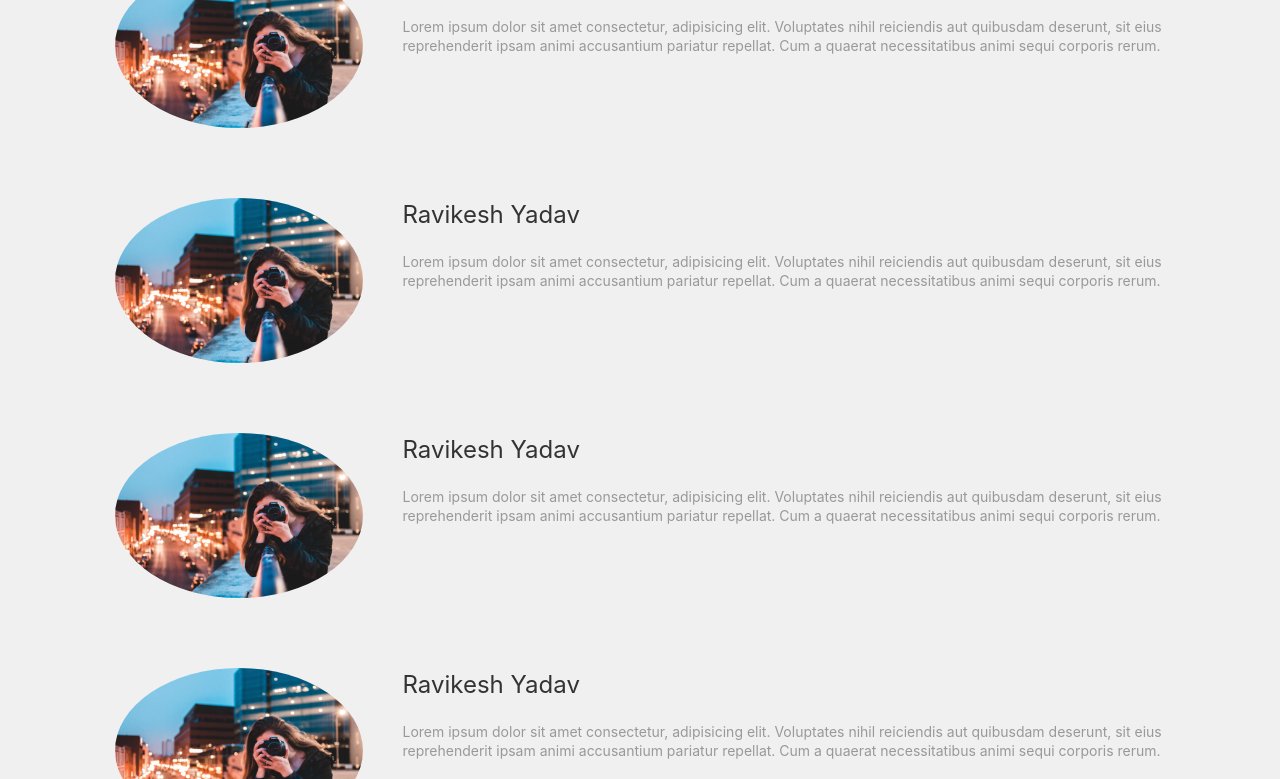
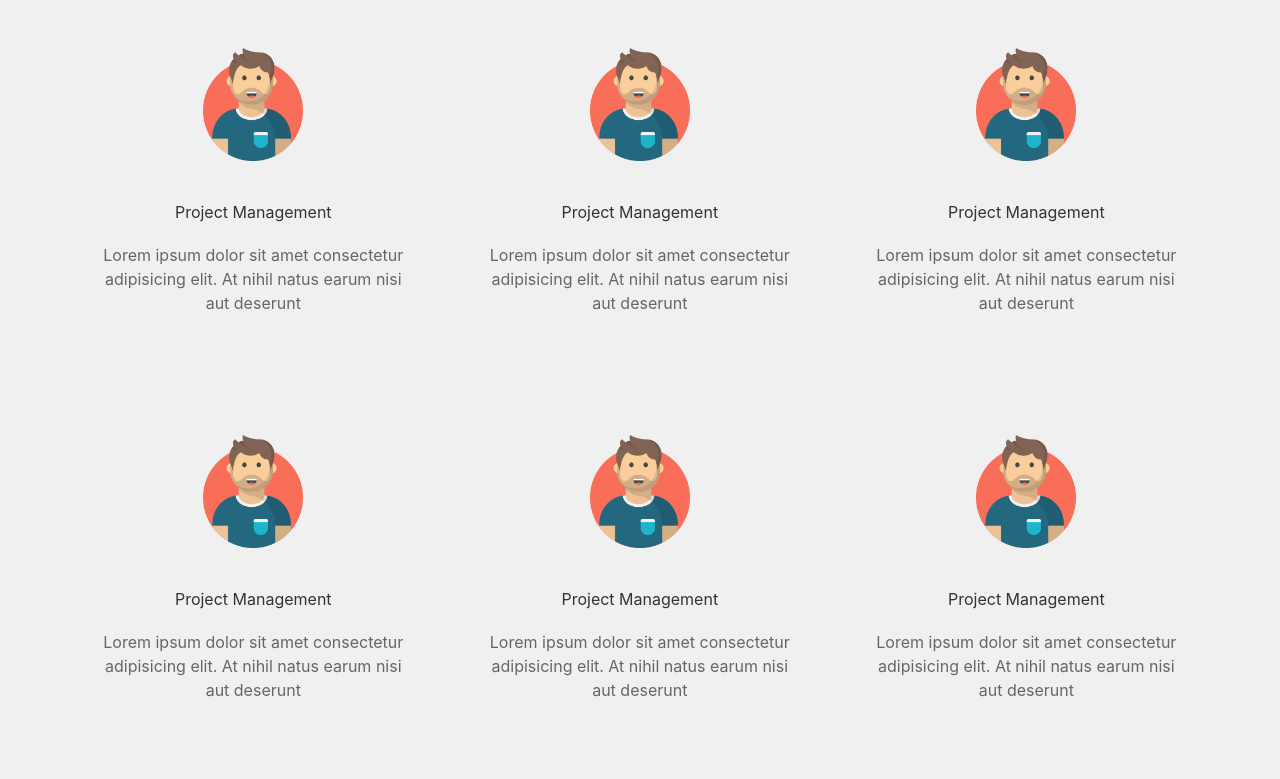
Before and after one commit to ravikesh4/photo, a plain HTML site: page about.html in a window 1280 px wide. Shown: the part 472-1251 px from the top of the page. Drawn offline with Linux system fonts and the light colour scheme.

Commit message:
about section

```diff
--- a/about.html
+++ b/about.html
@@ -65,50 +65,38 @@
     </section>
 
     <!-- About section  -->
-    <section class="uk-container uk-padding body-color"  uk-scrollspy="cls: uk-animation-fade; target: .hover-box; delay: 200;">
-        <!-- <h1 class="uk-text-center uk-text-uppercase uk-text-bold">About Our Team</h1> -->
-        <div class="uk-padding-small uk-box-shadow-hover-medium uk-border-rounded hover-box  uk-margin-left" uk-grid>
-            <div class="uk-width-1-4@m uk-text-center">
-                <img class="uk-border-circle" src="images/slider2.jpg" alt="Border circle">
+        <section class="body-color uk-margin-remove">
+        <h1 class="uk-text-center uk-padding-small uk-text-uppercase uk-text-bold">Our Services</h1>
+        <div class="uk-margin-left uk-padding uk-padding-remove-top uk-margin-right uk-child-width-1-3@m uk-text-center" uk-grid uk-scrollspy="cls: uk-animation-fade; target: .hover-box; delay: 200;">
+            <div class="uk-box-shadow-hover-medium hover-box uk-padding">
+                <img src="images/user.png" alt="user image" style="width: 100px; ">
+                <h5 class="">Project Management</h5>
+                <p  class="uk-margin-remove">Lorem ipsum dolor sit amet consectetur adipisicing elit. At nihil natus earum nisi aut deserunt </p>
             </div>
-            <div class="uk-width-3-4@m">
-                <h3 class="uk-margin-remove">Ravikesh Yadav</h3>
-                <p class="uk-text-meta">
-                    Lorem ipsum dolor sit amet consectetur, adipisicing elit. Voluptates nihil reiciendis aut quibusdam deserunt, sit eius reprehenderit ipsam animi accusantium pariatur repellat. Cum a quaerat necessitatibus animi sequi corporis rerum.
-                </p>
+            <div class="uk-box-shadow-hover-medium hover-box uk-padding">
+                <img src="images/user.png" alt="user image" style="width: 100px; ">
+                <h5 class="">Project Management</h5>
+                <p  class="uk-margin-remove">Lorem ipsum dolor sit amet consectetur adipisicing elit. At nihil natus earum nisi aut deserunt </p>
             </div>
-        </div>
-        <div class="uk-padding-small uk-box-shadow-hover-medium uk-border-rounded hover-box  uk-margin-left" uk-grid>
-            <div class="uk-width-1-4@m uk-text-center">
-                <img class="uk-border-circle" src="images/slider2.jpg" alt="Border circle">
+            <div class="uk-box-shadow-hover-medium hover-box uk-padding">
+                <img src="images/user.png" alt="user image" style="width: 100px; ">
+                <h5 class="">Project Management</h5>
+                <p  class="uk-margin-remove">Lorem ipsum dolor sit amet consectetur adipisicing elit. At nihil natus earum nisi aut deserunt </p>
             </div>
-            <div class="uk-width-3-4@m">
-                <h3 class="uk-margin-remove">Ravikesh Yadav</h3>
-                <p class="uk-text-meta">
-                    Lorem ipsum dolor sit amet consectetur, adipisicing elit. Voluptates nihil reiciendis aut quibusdam deserunt, sit eius reprehenderit ipsam animi accusantium pariatur repellat. Cum a quaerat necessitatibus animi sequi corporis rerum.
-                </p>
+            <div class="uk-box-shadow-hover-medium hover-box uk-padding">
+                <img src="images/user.png" alt="user image" style="width: 100px; ">
+                <h5 class="">Project Management</h5>
+                <p  class="uk-margin-remove">Lorem ipsum dolor sit amet consectetur adipisicing elit. At nihil natus earum nisi aut deserunt </p>
             </div>
-        </div>
-        <div class="uk-padding-small uk-box-shadow-hover-medium uk-border-rounded hover-box  uk-margin-left" uk-grid>
-            <div class="uk-width-1-4@m uk-text-center">
-                <img class="uk-border-circle" src="images/slider2.jpg" alt="Border circle">
+            <div class="uk-box-shadow-hover-medium hover-box uk-padding">
+                <img src="images/user.png" alt="user image" style="width: 100px; ">
+                <h5 class="">Project Management</h5>
+                <p  class="uk-margin-remove">Lorem ipsum dolor sit amet consectetur adipisicing elit. At nihil natus earum nisi aut deserunt </p>
             </div>
-            <div class="uk-width-3-4@m">
-                <h3 class="uk-margin-remove">Ravikesh Yadav</h3>
-                <p class="uk-text-meta">
-                    Lorem ipsum dolor sit amet consectetur, adipisicing elit. Voluptates nihil reiciendis aut quibusdam deserunt, sit eius reprehenderit ipsam animi accusantium pariatur repellat. Cum a quaerat necessitatibus animi sequi corporis rerum.
-                </p>
-            </div>
-        </div>
-        <div class="uk-padding-small uk-box-shadow-hover-medium uk-border-rounded hover-box  uk-margin-left" uk-grid>
-            <div class="uk-width-1-4@m uk-text-center">
-                <img class="uk-border-circle" src="images/slider2.jpg" alt="Border circle">
-            </div>
-            <div class="uk-width-3-4@m">
-                <h3 class="uk-margin-remove">Ravikesh Yadav</h3>
-                <p class="uk-text-meta">
-                    Lorem ipsum dolor sit amet consectetur, adipisicing elit. Voluptates nihil reiciendis aut quibusdam deserunt, sit eius reprehenderit ipsam animi accusantium pariatur repellat. Cum a quaerat necessitatibus animi sequi corporis rerum.
-                </p>
+            <div class="uk-box-shadow-hover-medium hover-box uk-padding">
+                <img src="images/user.png" alt="user image" style="width: 100px; ">
+                <h5 class="">Project Management</h5>
+                <p  class="uk-margin-remove">Lorem ipsum dolor sit amet consectetur adipisicing elit. At nihil natus earum nisi aut deserunt </p>
             </div>
         </div>
     </section>
```
Also changed, not shown: images/user.png (added).
